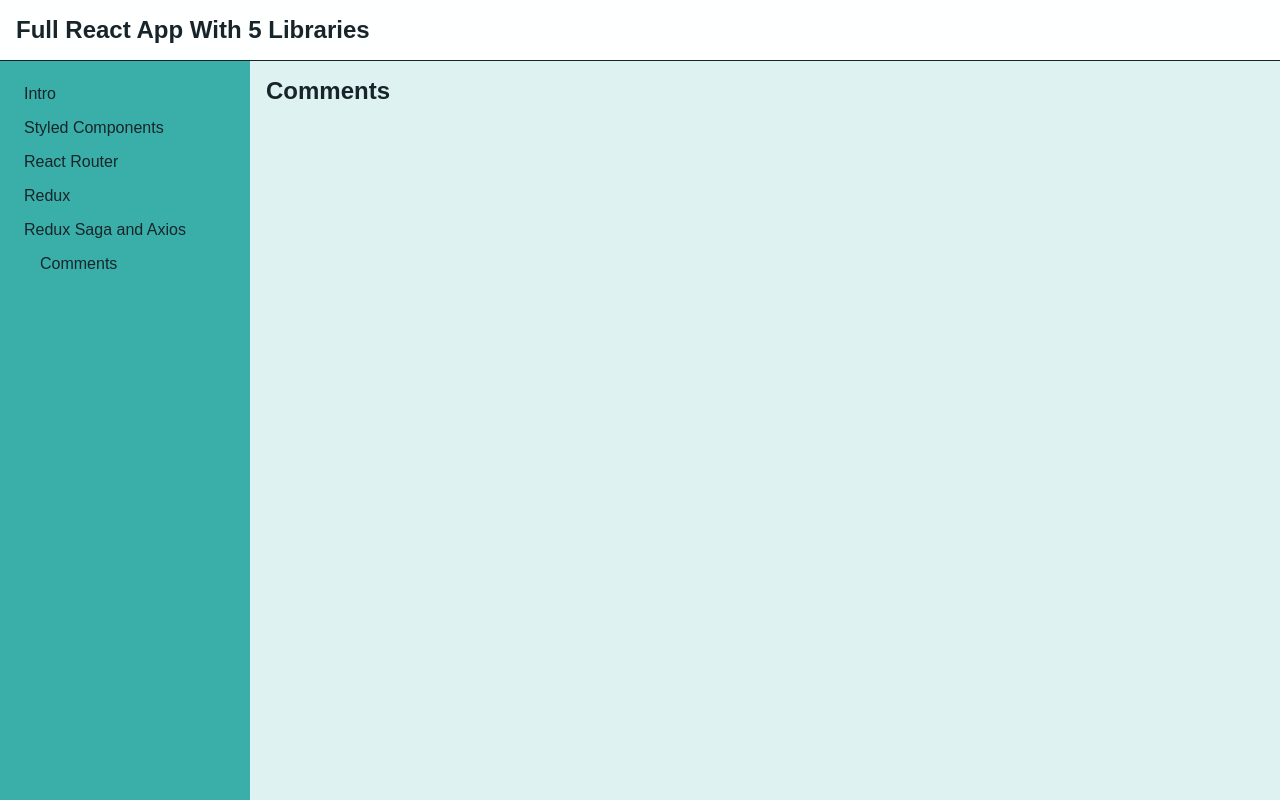
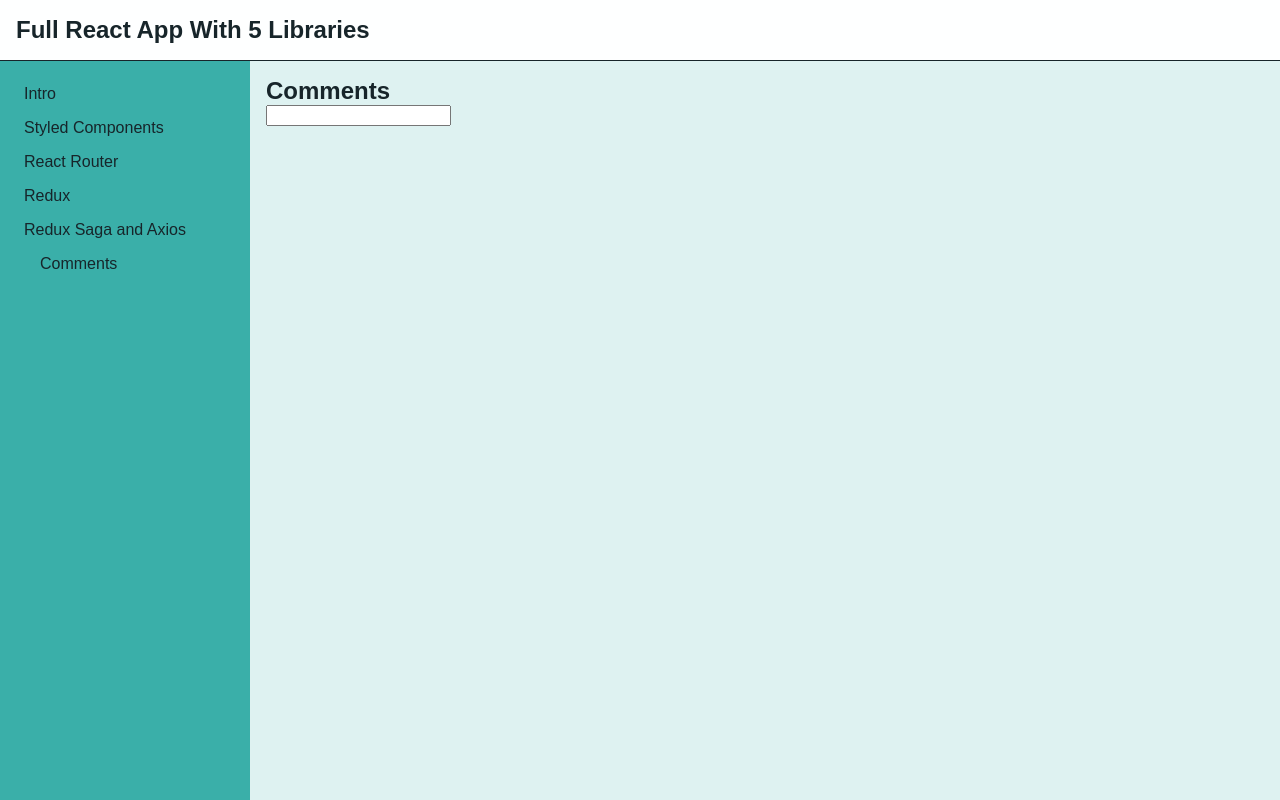
Before and after one commit to Kamile/theodo_react_libraries_tutorial, a React (Create React App) app: page /comments in a window 1280 px wide. Built offline with nearby package versions, Linux system fonts and the light colour scheme.

Commit message:
added textbox input

```diff
--- a/src/pages/CommentsPage.jsx
+++ b/src/pages/CommentsPage.jsx
@@ -6,6 +6,7 @@ class CommentsPage extends React.PureComponent {
       return (
         <PageTemplate>
             <h2>Comments</h2>
+            <input type="textarea"/>
         </PageTemplate>
       );
     }
```
